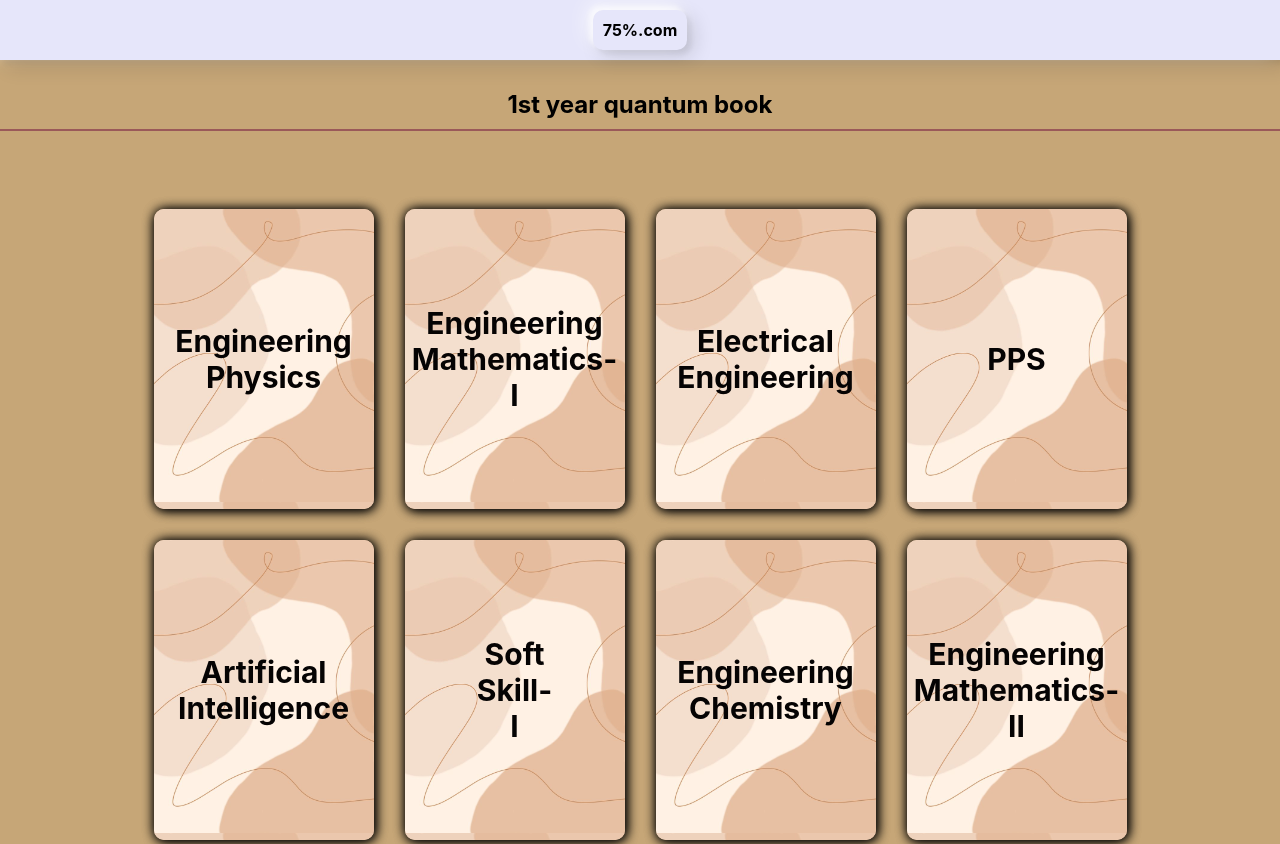
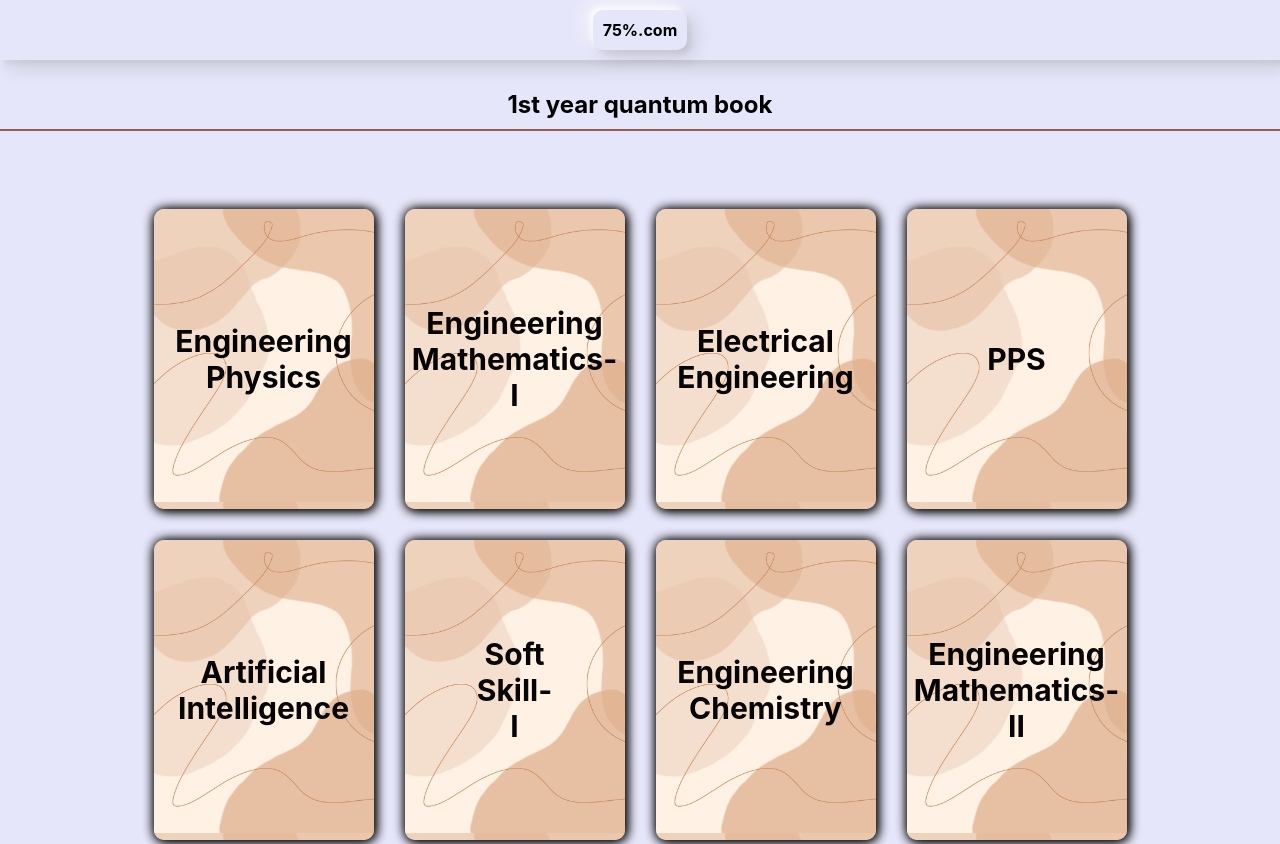
Before and after one commit to AbhiDiva96/75per, a React (Create React App) app: page /fstquantum in a window 1280 px wide. Shown: the top 844 px of the page. Built offline with nearby package versions, Linux system fonts and the light colour scheme.

Commit message:
removing background

```diff
--- a/src/components/page4/quantum.css
+++ b/src/components/page4/quantum.css
@@ -5,7 +5,7 @@
 
 }
 .quantum-head{
-  background: rgb(198, 166, 119);
+
   border-bottom: 2px solid #9a5959;
   justify-content: center;
   text-align: center;
--- a/src/components/page4/trdquantum.js
+++ b/src/components/page4/trdquantum.js
@@ -27,11 +27,11 @@ function quantum() {
 
     <div >
       <Header />
-        <div style={{  background: "#c6a677",overflow:"auto"}}>
+        <div style={{ overflow:"auto"}}>
         <div className="quantum-head">
           <h2> Download Quantum</h2>
         </div>
-      <div className="content" style={{  background: "#c6a677",
+      <div className="content" style={{
     height: "auto",overflow:"auto"}}
 
 >
--- a/src/components/page5(1st)/fstquantum.js
+++ b/src/components/page5(1st)/fstquantum.js
@@ -29,9 +29,9 @@ function quantum() {
 
     <div >
       <Header />
-<div style={{  background: "#c6a677",overflow:"auto"}}>
+<div >
   <h2 class="quantum-head">1st year quantum book</h2>
-      <div className="content" style={{  background: "#c6a677",
+      <div className="content" style={{
     height: "auto"}}>
 
 
--- a/src/components/page6(2nd)/sndquantum.js
+++ b/src/components/page6(2nd)/sndquantum.js
@@ -36,9 +36,9 @@ function sndquantum() {
   return (
     <div>
     <Header />
-<div style={{  background: "#c6a677",overflow:"auto"}}>
+<div style={{overflow:"auto"}}>
 <h2 class="quantum-head">2nd year quantum book</h2>
-    <div className="content" style={{  background: "#c6a677",
+    <div className="content" style={{
     height: "auto"}}>
 
 <div className="book">
```
